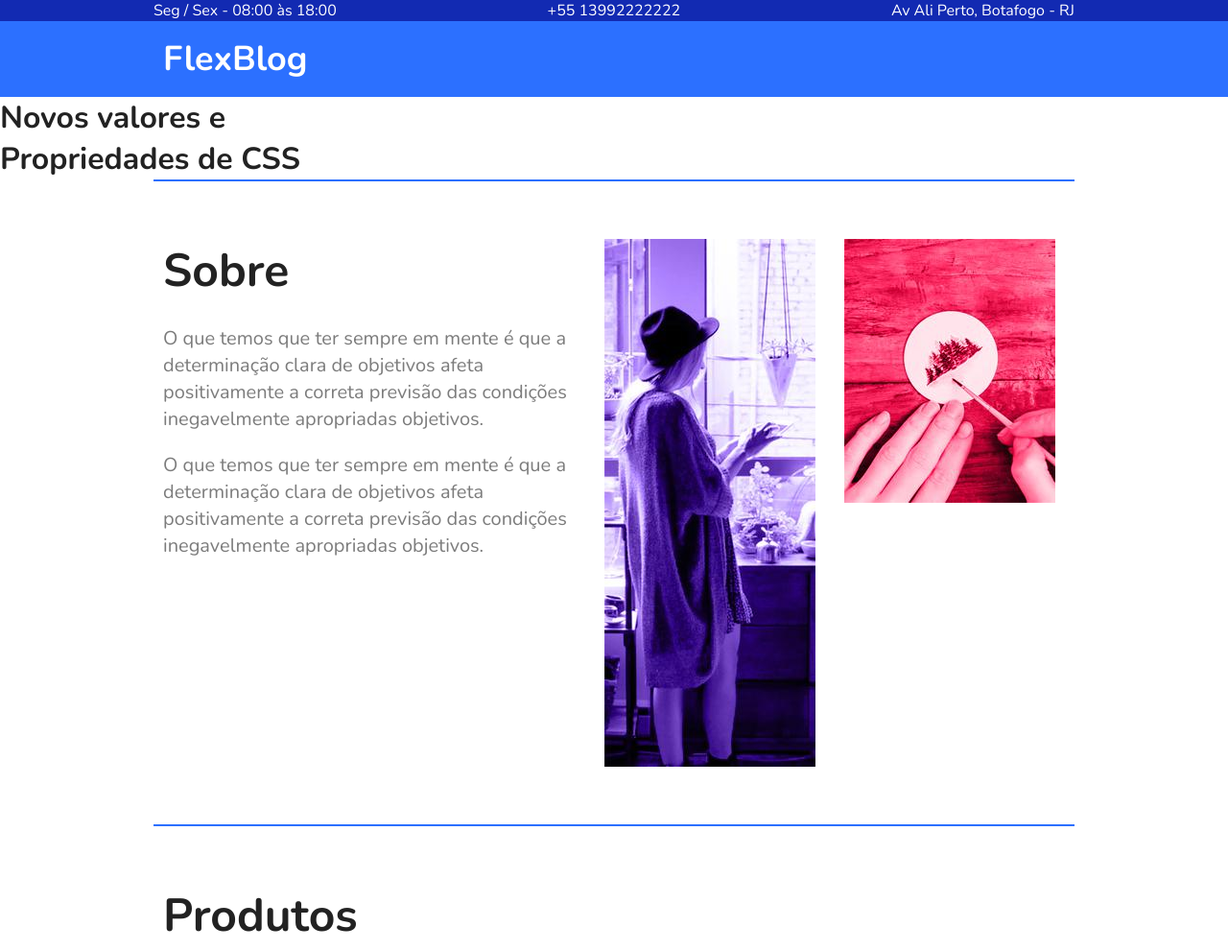
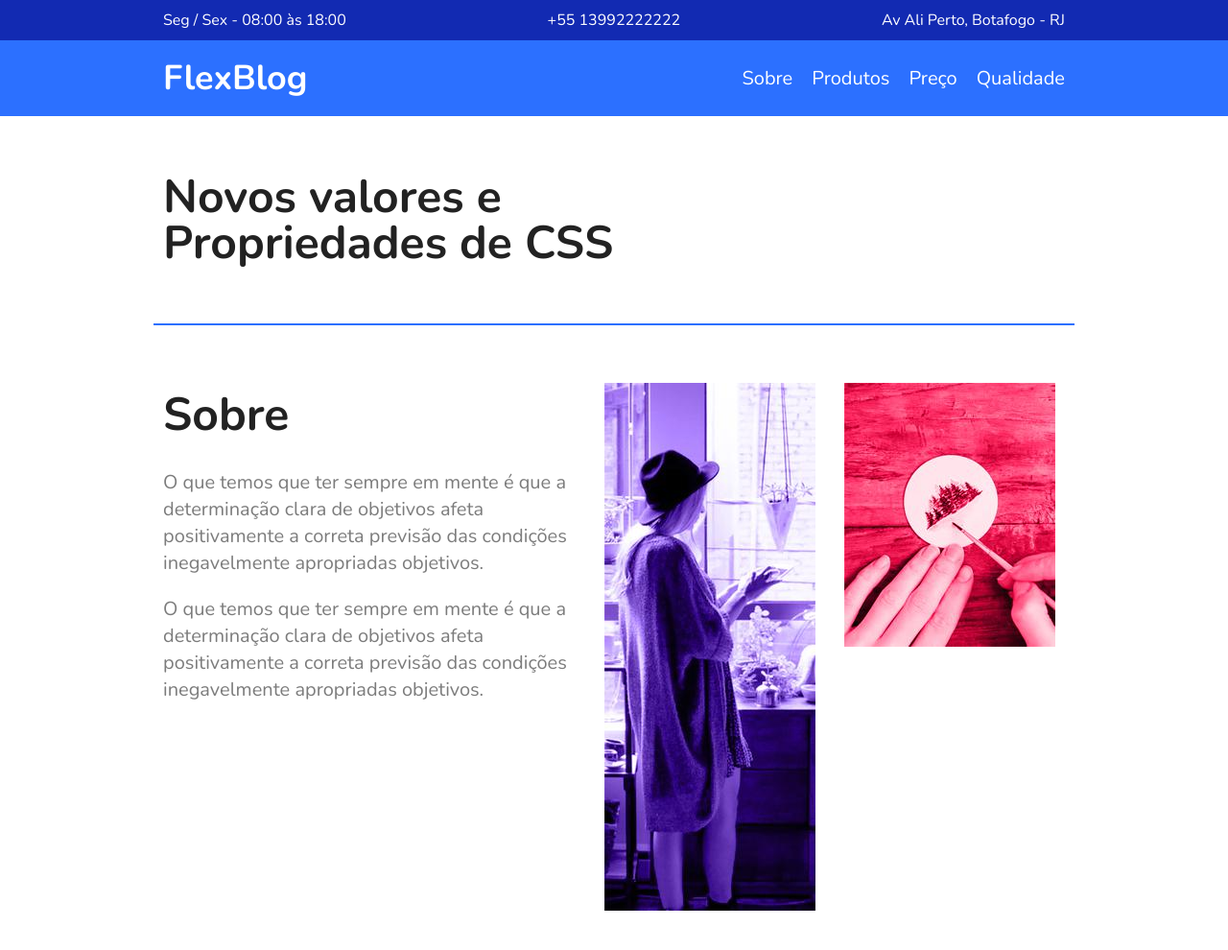
Before and after one commit to limaCoder/flexboxBlog, a plain HTML site: page index.html in a window 1280 px wide. Shown: the top 990 px of the page at 96% size. Drawn offline with nearby package versions, Linux system fonts and the light colour scheme.

Commit message:
FIX: CSS adjusted

```diff
--- a/css/style.css
+++ b/css/style.css
@@ -37,6 +37,7 @@ img {
 	display: flex;
 	justify-content: space-between;
 	flex-wrap: wrap;
+	padding: 10px;
 }
 
 .superinfo a {
@@ -80,11 +81,19 @@ img {
 	padding: 10px;
 }
 
-.menu-nav a:hover{
+.menu-nav a:hover {
 	color: #122ab2;
 }
 
 /*Sobre*/
+
+.introducao {
+	font-size: 3em;
+	line-height: 1;
+	max-width: 960px;
+	margin: 0 auto;
+	padding: 60px 10px;
+}
 
 .sobre {
 	border-top: 2px solid #2c70ff;
@@ -242,9 +251,11 @@ img {
 		padding-left: 10px;
 		padding-right: 10px;
 	}
+
 	.preco .preco-item:nth-child(3) {
 		order: -2;
 	}
+
 	.preco .preco-item:nth-child(2) {
 		order: -1;
 	}
@@ -300,7 +311,7 @@ img {
 
 .newsletter {
 	background: #f7f7f7;
-	padding: 60px calc((100% - 960px) / 2 );
+	padding: 60px calc((100% - 960px) / 2);
 	display: flex;
 	flex-wrap: wrap;
 }
--- a/index.html
+++ b/index.html
@@ -1,16 +1,16 @@
 <!DOCTYPE html>
 <html lang="pt-br">
   <head>
-  <meta charset="UTF-8">
-  <meta name="viewport" content="width=device-width, initial-scale=1.0">
-  <link rel="stylesheet" href="css/style.css">
+    <meta charset="UTF-8" />
+    <meta name="viewport" content="width=device-width, initial-scale=1.0" />
+    <link rel="stylesheet" href="css/style.css" />
     <title>FlexBlog</title>
   </head>
   <body>
     <div class="superinfo-bg">
       <div class="superinfo">
         <p>Seg / Sex - 08:00 às 18:00</p>
-      <a href="tel:+5513992222222">+55  13992222222</a>
+        <a href="tel:+5513992222222">+55 13992222222</a>
         <p>Av Ali Perto, Botafogo - RJ</p>
       </div>
     </div>
@@ -20,35 +20,38 @@
         <div class="menu-logo">
           <a href="#">FlexBlog</a>
         </div>
-      <nav>
+        <nav class="menu-nav">
           <ul>
-          <li><a href="#sobre"></a></li>
-          <li><a href="#produtos"></a></li>
-          <li><a href="preco"></a></li>
-          <li><a href="qualidade"></a></li>
+            <li><a href="#sobre">Sobre</a></li>
+            <li><a href="#produtos">Produtos</a></li>
+            <li><a href="preco">Preço</a></li>
+            <li><a href="qualidade">Qualidade</a></li>
           </ul>
         </nav>
       </div>
     </header>
 
-    <h1 class="introducao">Novos valores e <br>Propriedades
-    de CSS</h1>
+    <h1 class="introducao">Novos valores e <br />Propriedades de CSS</h1>
 
     <section class="sobre" id="sobre">
       <div class="sobre-info">
         <h1>Sobre</h1>
-        <p>O que temos que ter sempre em mente é que a determinação clara de
+        <p>
+          O que temos que ter sempre em mente é que a determinação clara de
           objetivos afeta positivamente a correta previsão das condições
-          inegavelmente apropriadas objetivos.</p>
-        <p>O que temos que ter sempre em mente é que a determinação clara de
+          inegavelmente apropriadas objetivos.
+        </p>
+        <p>
+          O que temos que ter sempre em mente é que a determinação clara de
           objetivos afeta positivamente a correta previsão das condições
-          inegavelmente apropriadas objetivos.</p>
+          inegavelmente apropriadas objetivos.
+        </p>
       </div>
       <div class="sobre-img">
-        <img src="img/sobre1.jpg" alt="Sobre 1">
+        <img src="img/sobre1.jpg" alt="Sobre 1" />
       </div>
       <div class="sobre-img">
-        <img src="img/sobre2.jpg" alt="Sobre 2">
+        <img src="img/sobre2.jpg" alt="Sobre 2" />
       </div>
     </section>
 
@@ -57,15 +60,15 @@
       <div class="produtos-container">
         <div class="produtos-item purple">
           <h2>Purple</h2>
-          <img src="img/produtos1.jpg" alt="Produtos 1">
+          <img src="img/produtos1.jpg" alt="Produtos 1" />
         </div>
         <div class="produtos-item pink">
           <h2>Pink</h2>
-          <img src="img/produtos2.jpg" alt="Produtos 2">
+          <img src="img/produtos2.jpg" alt="Produtos 2" />
         </div>
         <div class="produtos-item blue">
           <h2>Blue</h2>
-          <img src="img/produtos1.jpg" alt="Produtos 3">
+          <img src="img/produtos1.jpg" alt="Produtos 3" />
         </div>
       </div>
     </section>
@@ -115,32 +118,52 @@
     <section class="qualidade" id="qualidade">
       <div class="qualidade-item">
         <h2>Inteligente</h2>
-        <p>O que temos que ter sempre em mente é que a determinação clara de objetivos afeta positivamente a correta previsão </p>
+        <p>
+          O que temos que ter sempre em mente é que a determinação clara de
+          objetivos afeta positivamente a correta previsão
+        </p>
       </div>
 
       <div class="qualidade-item">
         <h2>Compacto</h2>
-        <p>O que temos que ter sempre em mente é que a determinação clara de objetivos afeta positivamente a correta previsão das condições inegavelmente</p>
+        <p>
+          O que temos que ter sempre em mente é que a determinação clara de
+          objetivos afeta positivamente a correta previsão das condições
+          inegavelmente
+        </p>
       </div>
 
       <div class="qualidade-item">
         <h2>Econômico</h2>
-        <p>O que temos que ter sempre em mente é que a determinação clara de objetivos afeta positivamente a correta previsão </p>
+        <p>
+          O que temos que ter sempre em mente é que a determinação clara de
+          objetivos afeta positivamente a correta previsão
+        </p>
       </div>
 
       <div class="qualidade-item">
         <h2>Transparente</h2>
-        <p>O que temos que ter sempre em mente é que a determinação clara de objetivos afeta positivamente a correta previsão </p>
+        <p>
+          O que temos que ter sempre em mente é que a determinação clara de
+          objetivos afeta positivamente a correta previsão
+        </p>
       </div>
 
       <div class="qualidade-item">
         <h2>Opaco</h2>
-        <p>O que temos que ter sempre em mente é que a determinação clara de objetivos afeta positivamente a correta previsão das condições inegavelmente</p>
+        <p>
+          O que temos que ter sempre em mente é que a determinação clara de
+          objetivos afeta positivamente a correta previsão das condições
+          inegavelmente
+        </p>
       </div>
 
       <div class="qualidade-item">
         <h2>Sustentável</h2>
-        <p>O que temos que ter sempre em mente é que a determinação clara de objetivos afeta positivamente a correta previsão </p>
+        <p>
+          O que temos que ter sempre em mente é que a determinação clara de
+          objetivos afeta positivamente a correta previsão
+        </p>
       </div>
     </section>
 
@@ -150,7 +173,7 @@
         <p>assine e fique por dentro das novidades</p>
       </div>
       <form class="newsletter-form">
-        <input type="text" placeholder="Seu e-mail">
+        <input type="text" placeholder="Seu e-mail" />
         <button type="submit">Assinar</button>
       </form>
     </section>
@@ -158,6 +181,5 @@
     <footer class="footer">
       <p>FlexBlog © Todos os direitos reservados.</p>
     </footer>
-
   </body>
 </html>
```
Lines whose indentation alone changed are shown as unchanged.
